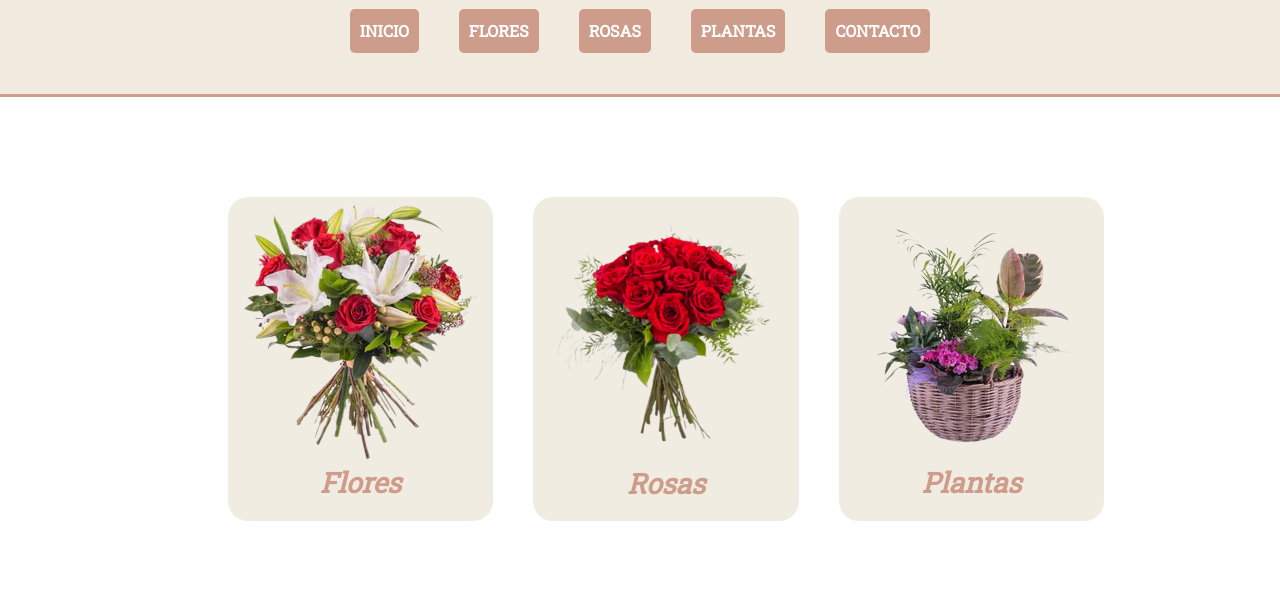
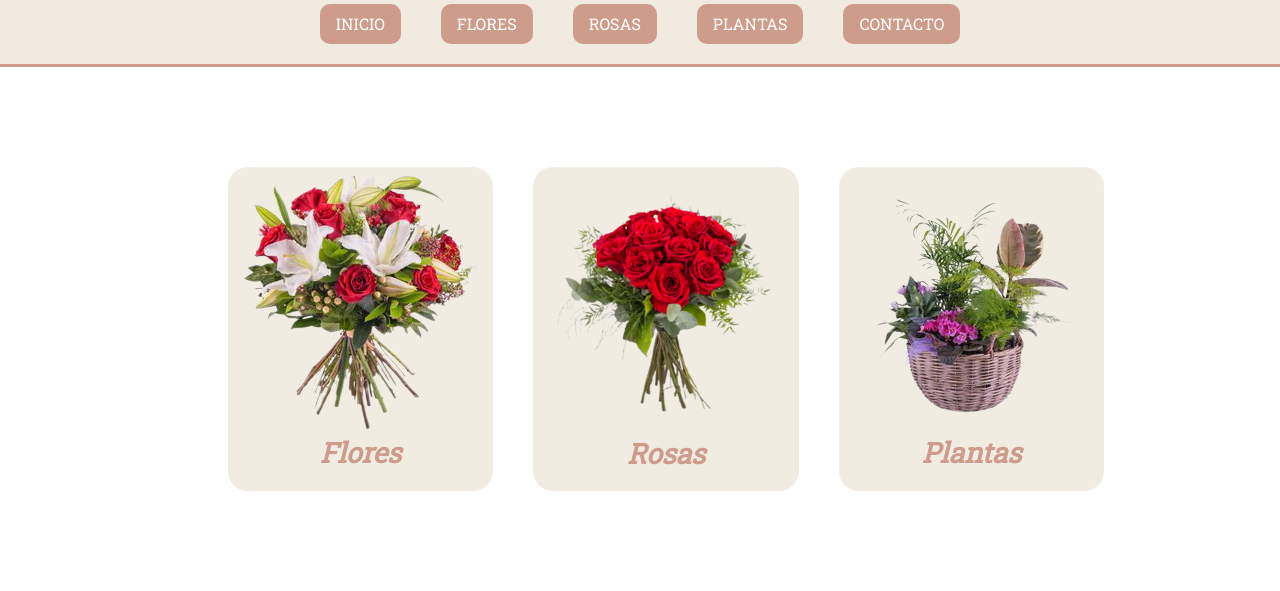
Before and after one commit to DavidRayo712/Proyecto-Floristeria, a plain HTML site: page index.html in a window 1280 px wide. Shown: the part 104-695 px from the top of the page. Drawn offline with nearby package versions, Linux system fonts and the light colour scheme; a web font is replaced by a local one.

Commit message:
Barra de nav Bootstrap

```diff
--- a/css/estilos.css
+++ b/css/estilos.css
@@ -27,6 +27,20 @@ header {
     border-bottom: 3px solid rgb(206, 156, 138);
 }
 
+li.nav-item{
+    margin: 20px;
+    padding: 0px;
+    background-color:rgb(206, 156, 138);
+    border-radius: 10px;
+}
+
+a.nav-link{
+    color:white;
+}
+
+a.nav-link:hover{
+    color:rgb(243, 243, 166);
+}
 
 a:link,
 a:visited,
@@ -48,25 +62,25 @@ a:active {
     width: 200px;
 }
 
-ul {
+/* ul {
     display: flex;
     justify-content: center;
     padding: 20px;
-}
+} */
 
-li {
+/* li {
     list-style-type: none;
     background-color: rgb(206, 156, 138);
     margin: 5px 20px;
     padding: 10px;
     border-radius: 5px;
-}
+} */
 
-li a {
+/* li a {
     text-decoration: none;
     font-weight: bolder;
     color: white;
-}
+} */
 
 li a:hover {
     color: rgb(247, 218, 196);
--- a/index.html
+++ b/index.html
@@ -25,8 +25,26 @@
         <div class="logo">
             <img src="img/logo.png" alt="logo-floristeria">
         </div>
-        <!-- navegacion -->
-        <nav>
+        <!-- inicio navegación -->
+        <ul class="nav justify-content-center">
+            <li class="nav-item">
+              <a class="nav-link active" aria-current="page" href="#">INICIO</a>
+            </li>
+            <li class="nav-item">
+              <a class="nav-link" href="secciones/flores.html">FLORES</a>
+            </li>
+            <li class="nav-item">
+              <a class="nav-link" href="secciones/rosas.html">ROSAS</a>
+            </li>
+            <li class="nav-item">
+              <a class="nav-link" href="secciones/plantas.html">PLANTAS</a>
+            </li>
+            <li class="nav-item" href="secciones/contacto.html">
+                <a class="nav-link">CONTACTO</a>
+              </li>
+          </ul>
+
+        <!-- <nav>
             <ul>
                 <li>
                     <a href="#">INICIO</a>
@@ -44,7 +62,8 @@
                     <a href="secciones/contacto.html">CONTACTO</a>
                 </li>
             </ul>
-        </nav>
+        </nav> -->
+        <!-- fin navegación -->
     </header>
 
     <!-- seccion principal -->
```
